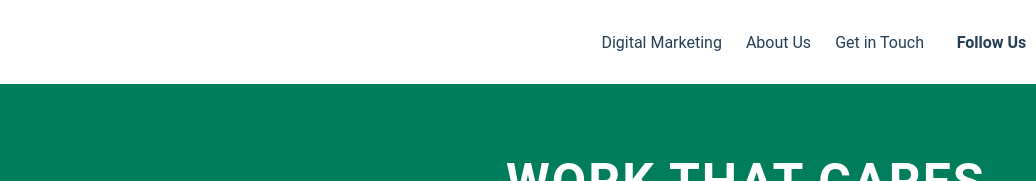
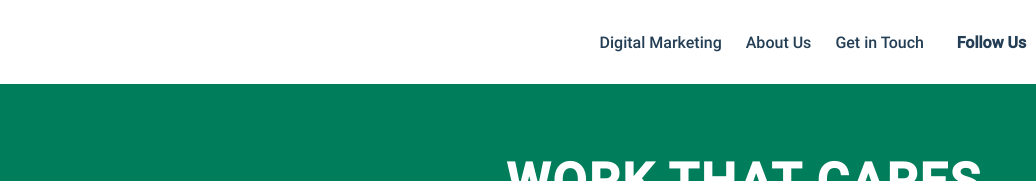
Before and after one commit to Dingmoth/Dingmoth.github.io, a plain HTML site: page index.html in a window 1280 px wide. Shown: the top 181 px of the page, 134-1170 px from the left. Drawn offline with Linux system fonts and the light colour scheme.

Commit message:
Add files via upload

```diff
--- a/css/basic.sass
+++ b/css/basic.sass
@@ -1,10 +1,15 @@
 @font-face
-    font-family: roboto
-    src: url(../fonts/Roboto-Medium.ttf) format('truetype')
-    font-family: roboto light
-    src: url(../fonts/Roboto-Light.ttf) format('truetype')
-    font-family: josefinSans
-    src: url(../fonts/JosefinSans-Medium.ttf) format('truetype')
+  font-family: 'roboto'
+  src: url('../fonts/Roboto-Medium.ttf') format('truetype')
+
+@font-face
+  font-family: 'roboto light'
+  src: url('../fonts/Roboto-Light.ttf') format('truetype')
+
+@font-face
+  font-family: 'josefinSans'
+  src: url('../fonts/JosefinSans-Medium.ttf') format('truetype')
+
 
 
 $MainColor: #ffffff
```
Also changed, not shown: css/about-us.css, css/basic.css, css/digital-marketing.css, css/index.css, css/our-service-services.css, css/privacy-policy.css, css/seo.css, css/service.css, css/site-map.css, 9 other files.
